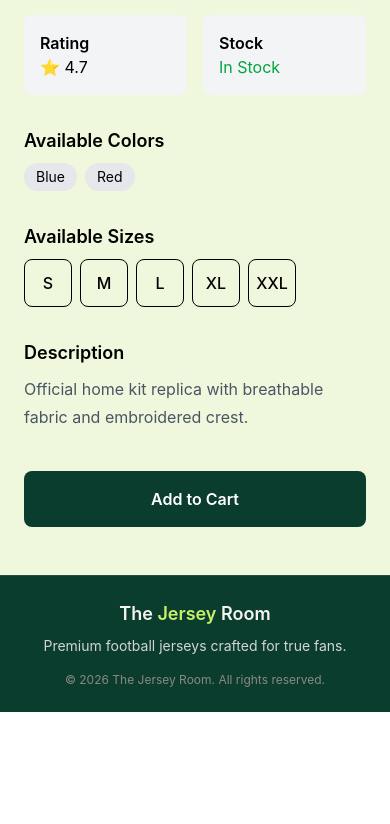
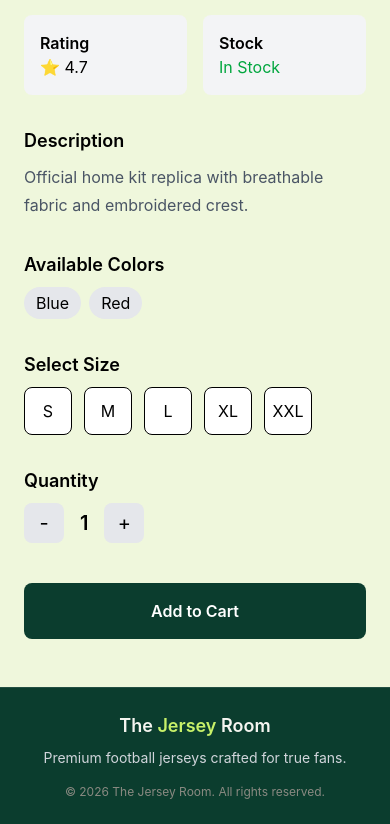
Before and after one commit to AshiqurAshik/The-Jersey-Room-Website, a React (Vite) app: page /products/1 in a window 390 px wide. Shown: the part 1091-1915 px from the top of the page. Before the commit the page ends 1803 px from the top, so only its background shows below. Built offline with nearby package versions, Linux system fonts and the light colour scheme.

Commit message:
improve cart and product section

```diff
--- a/src/Pages/Cart/Cart.jsx
+++ b/src/Pages/Cart/Cart.jsx
@@ -1,9 +1,105 @@
-import React from 'react';
+import React, { useEffect, useState } from "react";
 
 const Cart = () => {
+  const [cart, setCart] = useState([]);
+
+  useEffect(() => {
+    const savedCart = JSON.parse(localStorage.getItem("cart")) || [];
+    setCart(savedCart);
+  }, []);
+
+  const handleRemove = (id, size) => {
+    const updatedCart = cart.filter(
+      (item) => !(item.id === id && item.size === size)
+    );
+
+    setCart(updatedCart);
+    localStorage.setItem("cart", JSON.stringify(updatedCart));
+  };
+
+  const totalPrice = cart.reduce(
+    (total, item) => total + item.price * item.quantity,
+    0
+  );
+
   return (
-    <div>
-      cart
+    <div className="max-w-7xl mx-auto px-6 py-12">
+      <h1 className="text-4xl font-bold mb-8">Shopping Cart</h1>
+
+      {cart.length === 0 ? (
+        <h2 className="text-xl text-gray-500">Your cart is empty.</h2>
+      ) : (
+        <>
+          <div className="space-y-6">
+            {cart.map((item) => (
+              <div
+                key={`${item.id}-${item.size}`}
+                className="flex justify-between items-center bg-gray-100 rounded-xl p-5"
+              >
+                <div className="flex items-center gap-5">
+                  <img
+                    src={item.image}
+                    alt={item.name}
+                    className="w-28 h-28 object-contain"
+                  />
+
+                  <div>
+                    <h2 className="text-xl font-semibold">
+                      {item.name}
+                    </h2>
+
+                    <p className="text-gray-600">
+                      Price: ৳{item.price}
+                    </p>
+
+                    <p className="text-gray-600">
+                      Size: {item.size}
+                    </p>
+
+                    <p className="text-gray-600">
+                      Quantity: {item.quantity}
+                    </p>
+
+                    <p className="font-semibold text-[#0B3D2E] mt-2">
+                      Total: ৳{item.price * item.quantity}
+                    </p>
+                  </div>
+                </div>
+
+                <button
+                  onClick={() => handleRemove(item.id, item.size)}
+                  className="px-4 py-2 bg-red-600 text-white rounded-lg hover:bg-red-700"
+                >
+                  Remove
+                </button>
+              </div>
+            ))}
+          </div>
+
+
+          <div className="mt-10 flex justify-end">
+            <div className="w-full md:w-96 bg-gray-100 rounded-xl p-6">
+              <h2 className="text-2xl font-bold mb-4">
+                Order Summary
+              </h2>
+
+              <div className="flex justify-between mb-3">
+                <span>Total Items</span>
+                <span>{cart.length}</span>
+              </div>
+
+              <div className="flex justify-between text-xl font-bold border-t pt-4">
+                <span>Total</span>
+                <span>৳{totalPrice}</span>
+              </div>
+
+              <button className="w-full mt-6 py-3 rounded-lg bg-[#0B3D2E] text-white font-semibold hover:bg-[#07291f] transition">
+                Proceed to Checkout
+              </button>
+            </div>
+          </div>
+        </>
+      )}
     </div>
   );
 };
--- a/src/Pages/Details/Details.jsx
+++ b/src/Pages/Details/Details.jsx
@@ -3,7 +3,10 @@ import { useParams } from 'react-router';
 
 const Details = () => {
   const { id } = useParams();
+
   const [product, setProduct] = useState(null);
+  const [selectedSize, setSelectedSize] = useState('');
+  const [quantity, setQuantity] = useState(1);
 
   useEffect(() => {
     fetch('/Products.json')
@@ -13,6 +16,33 @@ const Details = () => {
         setProduct(singleProduct);
       });
   }, [id]);
+
+  const handleAddToCart = () => {
+    if (!selectedSize) {
+      alert('Please select a size.');
+      return;
+    }
+
+    const cart = JSON.parse(localStorage.getItem('cart')) || [];
+
+    const existingItem = cart.find(
+      (item) => item.id === product.id && item.size === selectedSize,
+    );
+
+    if (existingItem) {
+      existingItem.quantity += quantity;
+    } else {
+      cart.push({
+        ...product,
+        size: selectedSize,
+        quantity,
+      });
+    }
+
+    localStorage.setItem('cart', JSON.stringify(cart));
+
+    alert('Product added to cart!');
+  };
 
   if (!product) {
     return (
@@ -25,7 +55,6 @@ const Details = () => {
   return (
     <div className="max-w-7xl mx-auto px-6 py-12">
       <div className="grid md:grid-cols-2 gap-12 items-center">
-
         <div className="bg-gray-100 rounded-xl p-8">
           <img
             src={product.image}
@@ -39,20 +68,15 @@ const Details = () => {
             {product.category}
           </p>
 
-          <h1 className="text-4xl font-bold mt-4">
-            {product.name}
-          </h1>
+          <h1 className="text-4xl font-bold mt-4">{product.name}</h1>
 
-          <p className="text-gray-500 mt-2">
-            {product.team}
-          </p>
+          <p className="text-gray-500 mt-2">{product.team}</p>
 
           <p className="text-3xl font-bold text-[#0B3D2E] mt-5">
             ৳ {product.price}
           </p>
 
           <div className="grid grid-cols-2 gap-4 mt-8">
-
             <div className="bg-gray-100 rounded-lg p-4">
               <h3 className="font-semibold">Sport</h3>
               <p>{product.sport}</p>
@@ -71,28 +95,27 @@ const Details = () => {
             <div className="bg-gray-100 rounded-lg p-4">
               <h3 className="font-semibold">Stock</h3>
               <p
-                className={
-                  product.inStock
-                    ? 'text-green-600'
-                    : 'text-red-600'
-                }
+                className={product.inStock ? 'text-green-600' : 'text-red-600'}
               >
                 {product.inStock ? 'In Stock' : 'Out of Stock'}
               </p>
             </div>
-
           </div>
 
           <div className="mt-8">
-            <h3 className="font-semibold text-lg mb-2">
-              Available Colors
-            </h3>
+            <h3 className="font-semibold text-lg mb-2">Description</h3>
+
+            <p className="text-gray-600 leading-7">{product.description}</p>
+          </div>
+
+          <div className="mt-8">
+            <h3 className="font-semibold text-lg mb-2">Available Colors</h3>
 
             <div className="flex gap-2">
               {product.colors.map((color) => (
                 <span
                   key={color}
-                  className="px-3 py-1 bg-gray-200 rounded-full text-sm"
+                  className="px-3 py-1 bg-gray-200 rounded-full"
                 >
                   {color}
                 </span>
@@ -101,39 +124,54 @@ const Details = () => {
           </div>
 
           <div className="mt-8">
-            <h3 className="font-semibold text-lg mb-2">
-              Available Sizes
-            </h3>
+            <h3 className="font-semibold text-lg mb-2">Select Size</h3>
 
-            <div className="flex flex-wrap gap-2">
+            <div className="flex flex-wrap gap-3">
               {product.sizes.map((size) => (
-                <span
+                <button
                   key={size}
-                  className="w-12 h-12 border rounded-lg flex items-center justify-center font-medium"
+                  onClick={() => setSelectedSize(size)}
+                  className={`w-12 h-12 rounded-lg border transition ${
+                    selectedSize === size
+                      ? 'bg-[#0B3D2E] text-white border-[#0B3D2E]'
+                      : 'bg-white hover:bg-gray-100'
+                  }`}
                 >
                   {size}
-                </span>
+                </button>
               ))}
             </div>
           </div>
 
           <div className="mt-8">
-            <h3 className="font-semibold text-lg mb-2">
-              Description
-            </h3>
+            <h3 className="font-semibold text-lg mb-2">Quantity</h3>
 
-            <p className="text-gray-600 leading-7">
-              {product.description}
-            </p>
+            <div className="flex items-center gap-4">
+              <button
+                onClick={() => quantity > 1 && setQuantity(quantity - 1)}
+                className="w-10 h-10 rounded-lg bg-gray-200 text-xl"
+              >
+                -
+              </button>
+
+              <span className="text-xl font-semibold">{quantity}</span>
+
+              <button
+                onClick={() => setQuantity(quantity + 1)}
+                className="w-10 h-10 rounded-lg bg-gray-200 text-xl"
+              >
+                +
+              </button>
+            </div>
           </div>
 
           <button
+            onClick={handleAddToCart}
             className="mt-10 w-full md:w-auto px-10 py-4 bg-[#0B3D2E] text-white rounded-lg font-semibold hover:bg-[#07291f] transition"
           >
             Add to Cart
           </button>
         </div>
-
       </div>
     </div>
   );
```
